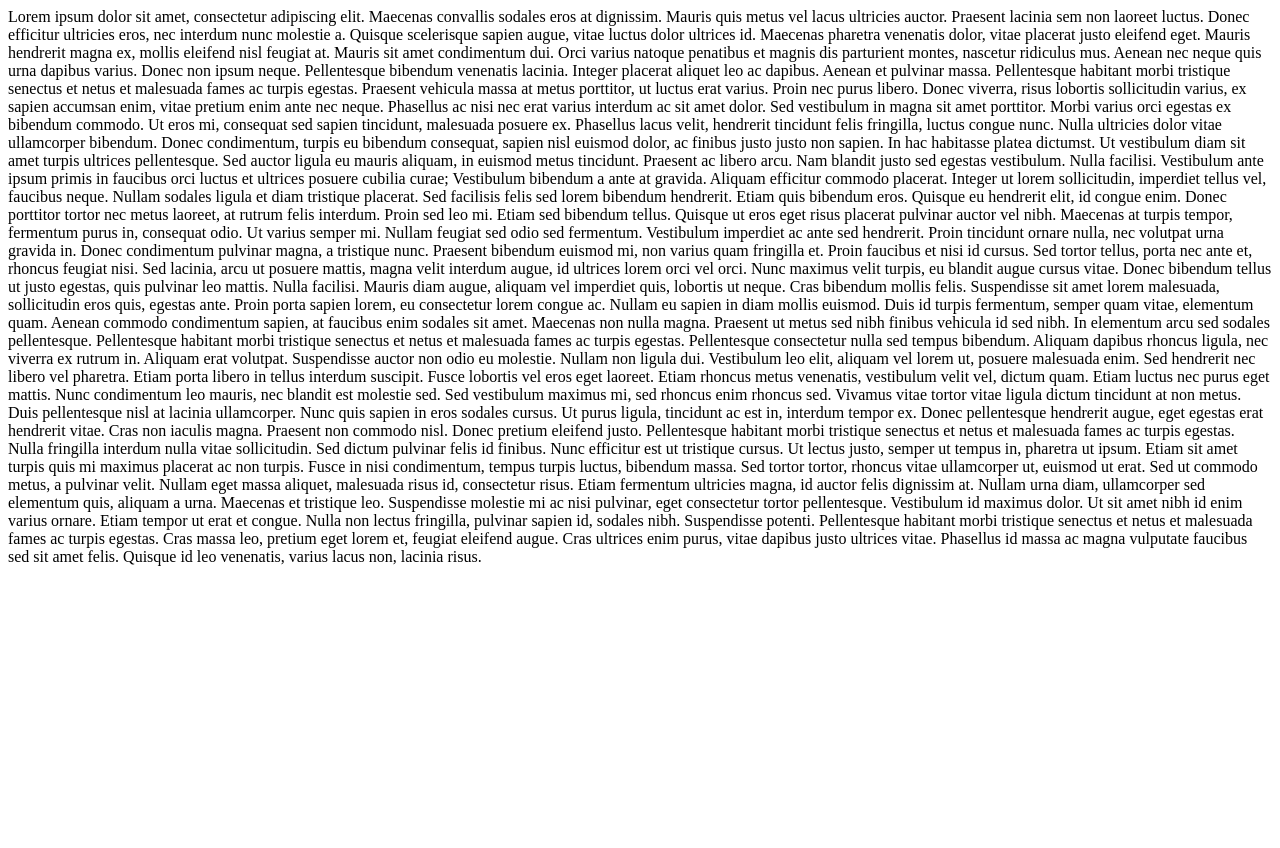
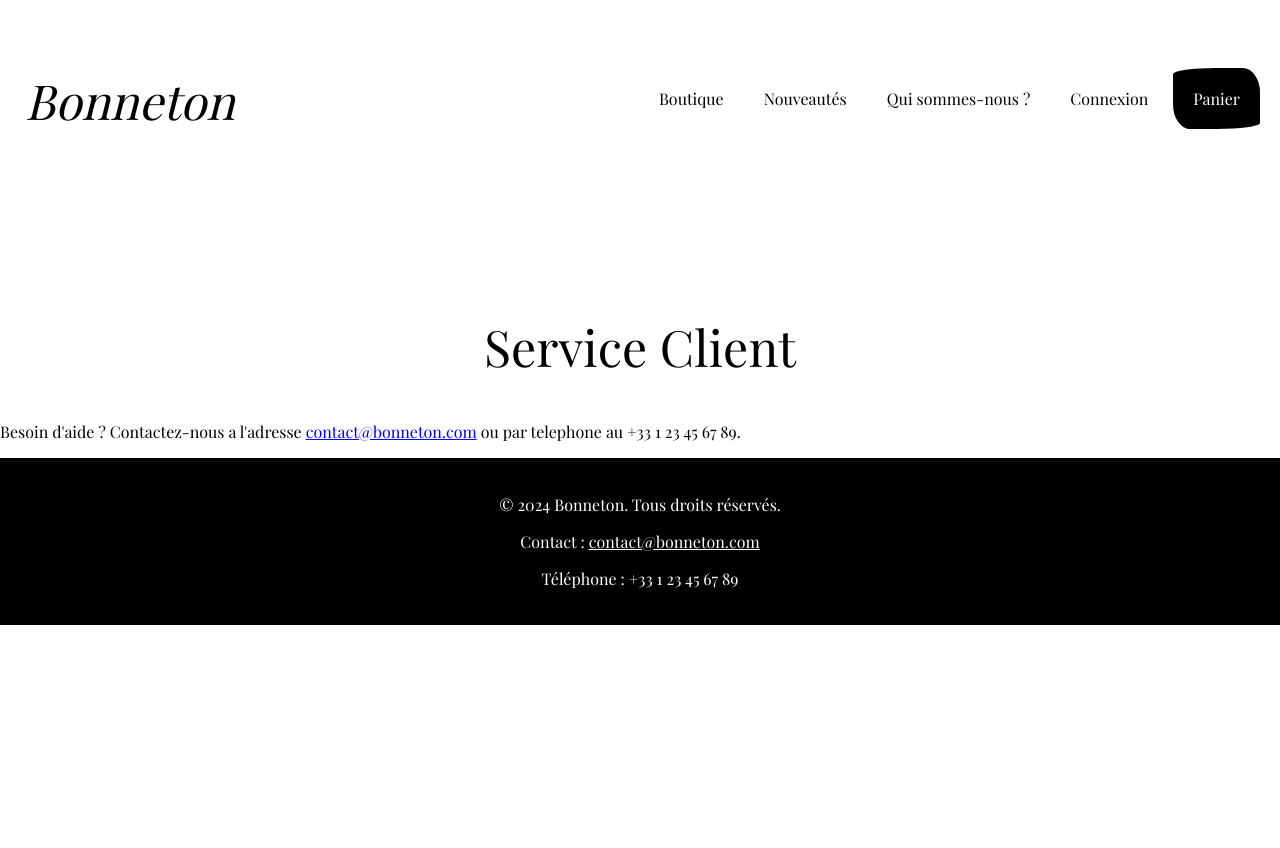
Before and after one commit to z8ma/Bonneton, a PHP site: page /contactSupport.php in a window 1280 px wide. Before the commit the page ends 566 px from the top, so only its background shows below. Run offline with PHP 8.4, Linux system fonts and the light colour scheme; some web fonts are replaced.

Commit message:
fix: address functional issues

```diff
--- a/public/contactSupport.php
+++ b/public/contactSupport.php
@@ -1,19 +1,20 @@
-Lorem ipsum dolor sit amet, consectetur adipiscing elit. Maecenas convallis sodales eros at dignissim. Mauris quis metus vel lacus ultricies auctor. Praesent lacinia sem non laoreet luctus. Donec efficitur ultricies eros, nec interdum nunc molestie a. Quisque scelerisque sapien augue, vitae luctus dolor ultrices id. Maecenas pharetra venenatis dolor, vitae placerat justo eleifend eget. Mauris hendrerit magna ex, mollis eleifend nisl feugiat at. Mauris sit amet condimentum dui. Orci varius natoque penatibus et magnis dis parturient montes, nascetur ridiculus mus. Aenean nec neque quis urna dapibus varius. Donec non ipsum neque.
+<?php
+session_start();
+include("includes/header.php");
+?>
+<title>Support</title>
+</head>
 
-Pellentesque bibendum venenatis lacinia. Integer placerat aliquet leo ac dapibus. Aenean et pulvinar massa. Pellentesque habitant morbi tristique senectus et netus et malesuada fames ac turpis egestas. Praesent vehicula massa at metus porttitor, ut luctus erat varius. Proin nec purus libero. Donec viverra, risus lobortis sollicitudin varius, ex sapien accumsan enim, vitae pretium enim ante nec neque. Phasellus ac nisi nec erat varius interdum ac sit amet dolor.
-
-Sed vestibulum in magna sit amet porttitor. Morbi varius orci egestas ex bibendum commodo. Ut eros mi, consequat sed sapien tincidunt, malesuada posuere ex. Phasellus lacus velit, hendrerit tincidunt felis fringilla, luctus congue nunc. Nulla ultricies dolor vitae ullamcorper bibendum. Donec condimentum, turpis eu bibendum consequat, sapien nisl euismod dolor, ac finibus justo justo non sapien. In hac habitasse platea dictumst. Ut vestibulum diam sit amet turpis ultrices pellentesque. Sed auctor ligula eu mauris aliquam, in euismod metus tincidunt. Praesent ac libero arcu. Nam blandit justo sed egestas vestibulum.
-
-Nulla facilisi. Vestibulum ante ipsum primis in faucibus orci luctus et ultrices posuere cubilia curae; Vestibulum bibendum a ante at gravida. Aliquam efficitur commodo placerat. Integer ut lorem sollicitudin, imperdiet tellus vel, faucibus neque. Nullam sodales ligula et diam tristique placerat. Sed facilisis felis sed lorem bibendum hendrerit. Etiam quis bibendum eros. Quisque eu hendrerit elit, id congue enim. Donec porttitor tortor nec metus laoreet, at rutrum felis interdum. Proin sed leo mi. Etiam sed bibendum tellus. Quisque ut eros eget risus placerat pulvinar auctor vel nibh.
-
-Maecenas at turpis tempor, fermentum purus in, consequat odio. Ut varius semper mi. Nullam feugiat sed odio sed fermentum. Vestibulum imperdiet ac ante sed hendrerit. Proin tincidunt ornare nulla, nec volutpat urna gravida in. Donec condimentum pulvinar magna, a tristique nunc. Praesent bibendum euismod mi, non varius quam fringilla et. Proin faucibus et nisi id cursus. Sed tortor tellus, porta nec ante et, rhoncus feugiat nisi. Sed lacinia, arcu ut posuere mattis, magna velit interdum augue, id ultrices lorem orci vel orci. Nunc maximus velit turpis, eu blandit augue cursus vitae. Donec bibendum tellus ut justo egestas, quis pulvinar leo mattis.
-
-Nulla facilisi. Mauris diam augue, aliquam vel imperdiet quis, lobortis ut neque. Cras bibendum mollis felis. Suspendisse sit amet lorem malesuada, sollicitudin eros quis, egestas ante. Proin porta sapien lorem, eu consectetur lorem congue ac. Nullam eu sapien in diam mollis euismod. Duis id turpis fermentum, semper quam vitae, elementum quam. Aenean commodo condimentum sapien, at faucibus enim sodales sit amet. Maecenas non nulla magna. Praesent ut metus sed nibh finibus vehicula id sed nibh. In elementum arcu sed sodales pellentesque. Pellentesque habitant morbi tristique senectus et netus et malesuada fames ac turpis egestas. Pellentesque consectetur nulla sed tempus bibendum. Aliquam dapibus rhoncus ligula, nec viverra ex rutrum in.
-
-Aliquam erat volutpat. Suspendisse auctor non odio eu molestie. Nullam non ligula dui. Vestibulum leo elit, aliquam vel lorem ut, posuere malesuada enim. Sed hendrerit nec libero vel pharetra. Etiam porta libero in tellus interdum suscipit. Fusce lobortis vel eros eget laoreet.
-
-Etiam rhoncus metus venenatis, vestibulum velit vel, dictum quam. Etiam luctus nec purus eget mattis. Nunc condimentum leo mauris, nec blandit est molestie sed. Sed vestibulum maximus mi, sed rhoncus enim rhoncus sed. Vivamus vitae tortor vitae ligula dictum tincidunt at non metus. Duis pellentesque nisl at lacinia ullamcorper. Nunc quis sapien in eros sodales cursus. Ut purus ligula, tincidunt ac est in, interdum tempor ex. Donec pellentesque hendrerit augue, eget egestas erat hendrerit vitae. Cras non iaculis magna. Praesent non commodo nisl. Donec pretium eleifend justo. Pellentesque habitant morbi tristique senectus et netus et malesuada fames ac turpis egestas. Nulla fringilla interdum nulla vitae sollicitudin. Sed dictum pulvinar felis id finibus.
-
-Nunc efficitur est ut tristique cursus. Ut lectus justo, semper ut tempus in, pharetra ut ipsum. Etiam sit amet turpis quis mi maximus placerat ac non turpis. Fusce in nisi condimentum, tempus turpis luctus, bibendum massa. Sed tortor tortor, rhoncus vitae ullamcorper ut, euismod ut erat. Sed ut commodo metus, a pulvinar velit. Nullam eget massa aliquet, malesuada risus id, consectetur risus. Etiam fermentum ultricies magna, id auctor felis dignissim at. Nullam urna diam, ullamcorper sed elementum quis, aliquam a urna. Maecenas et tristique leo. Suspendisse molestie mi ac nisi pulvinar, eget consectetur tortor pellentesque. Vestibulum id maximus dolor. Ut sit amet nibh id enim varius ornare.
-
-Etiam tempor ut erat et congue. Nulla non lectus fringilla, pulvinar sapien id, sodales nibh. Suspendisse potenti. Pellentesque habitant morbi tristique senectus et netus et malesuada fames ac turpis egestas. Cras massa leo, pretium eget lorem et, feugiat eleifend augue. Cras ultrices enim purus, vitae dapibus justo ultrices vitae. Phasellus id massa ac magna vulputate faucibus sed sit amet felis. Quisque id leo venenatis, varius lacus non, lacinia risus.
+<body>
+    <?php
+    include("includes/menu.php");
+    ?>
+    <section class="haut">
+        <h1>Service Client</h1>
+    </section>
+    <div class="container">
+        <p>Besoin d'aide ? Contactez-nous a l'adresse <a href="mailto:contact@bonneton.com">contact@bonneton.com</a> ou par telephone au +33 1 23 45 67 89.</p>
+    </div>
+    <?php
+    include("includes/footer.php");
+    ?>
--- a/public/historique-achat.php
+++ b/public/historique-achat.php
@@ -13,8 +13,12 @@ $connexion = obtenirConnexion();
         <h1>Vos dernières <i>commandes</i></h1>
     </section>
     <?php
+    if (!isset($_SESSION['id'])) {
+        header("Location: login.php");
+        exit;
+    }
     $user_id = $_SESSION['id'];
-    $historique = "SELECT a.id, a.article_name, a.prix, h.date_achat, a.img FROM historique_achat h JOIN article a WHERE h.user_id=$user_id ORDER BY h.date_achat DESC";
+    $historique = "SELECT a.id, a.article_name, a.prix, h.date_achat, a.img FROM historique_achat h JOIN article a ON h.article_id = a.id WHERE h.user_id=$user_id ORDER BY h.date_achat DESC";
     $aff_hist = mysqli_query($connexion, $historique);
     if ($aff_hist->num_rows > 0) {
 
--- a/public/pageNews.php
+++ b/public/pageNews.php
@@ -18,7 +18,7 @@ $connexion = obtenirConnexion();
     <?php
     $date_deux_semaines_avant = date("Y-m-d", strtotime("-2 weeks"));
 
-    $requete_nouveaux_articles = "SELECT * FROM article WHERE mise_en_vente  >= '$date_deux_semaines_avant'ORDER BY id DESC ";
+    $requete_nouveaux_articles = "SELECT * FROM article WHERE mise_en_vente >= '$date_deux_semaines_avant' ORDER BY id DESC ";
     $resultat_nouveaux_articles = $connexion->query($requete_nouveaux_articles);
 
     if ($resultat_nouveaux_articles->num_rows > 0) {
--- a/public/page_details_article.php
+++ b/public/page_details_article.php
@@ -150,7 +150,7 @@ $_SESSION['message'] = "L'article a été ajouté au panier avec succès !";
             exit;
         }
     }
-    if ($_SERVER["REQUEST_METHOD"] == "POST") {
+    if (isset($_POST['add_to_cart'])) {
         if (isset($_SESSION['id'])) {
             $user_id = $_SESSION['id'];
             $sql = "INSERT INTO panier (user_id, article_id) VALUES ('$user_id', '$article_id')";
--- a/public/panier.php
+++ b/public/panier.php
@@ -44,7 +44,7 @@ include("includes/header.php");
                     echo "<div class='right-section'>";
                     echo "<img src='" . $row["img"] . "' alt='" . $row["article_name"] . "'>";
                     echo "</div>";
-                    echo "</div></a>"; ?>
+                    echo "</div>"; ?>
                     <?php
 
                     $nombre_total_articles++;
@@ -55,7 +55,7 @@ include("includes/header.php");
                 <p>Votre panier est vide... mais pas pour longtemps<br>Découvrez nos articles</p>
                 <section class="haut">
                     <div>
-                        <p><a href="articles.php">Nos Produits</a></p>
+                        <p><a href="article.php">Nos Produits</a></p>
                     </div><br>
                 </section>
             <?php endif; ?>
--- a/public/profil.php
+++ b/public/profil.php
@@ -32,7 +32,7 @@ include("includes/menu.php");
                <img class="image" src="img/lock.png">
                <label class="text-content">Modifier vos informations personnelles</label>
             </a>
-            <a class="contentlien" href="contactsupport.php">
+            <a class="contentlien" href="contactSupport.php">
                <img class="image" src="img/support.png">
                <label class="text-content">Contacter notre Service Client par téléphone ou e-mail</label>
             </a>
--- a/public/vendeur.php
+++ b/public/vendeur.php
@@ -23,7 +23,7 @@ include("includes/header.php");
     $connexion = obtenirConnexion();
     $user_id = $_SESSION['id'];
 
-    $requete_mes_articles = "SELECT * FROM article WHERE user_id >= '$user_id'";
+    $requete_mes_articles = "SELECT * FROM article WHERE user_id = '$user_id'";
     $resultat_mes_articles = $connexion->query($requete_mes_articles);
 
     if ($resultat_mes_articles->num_rows > 0) {
```
